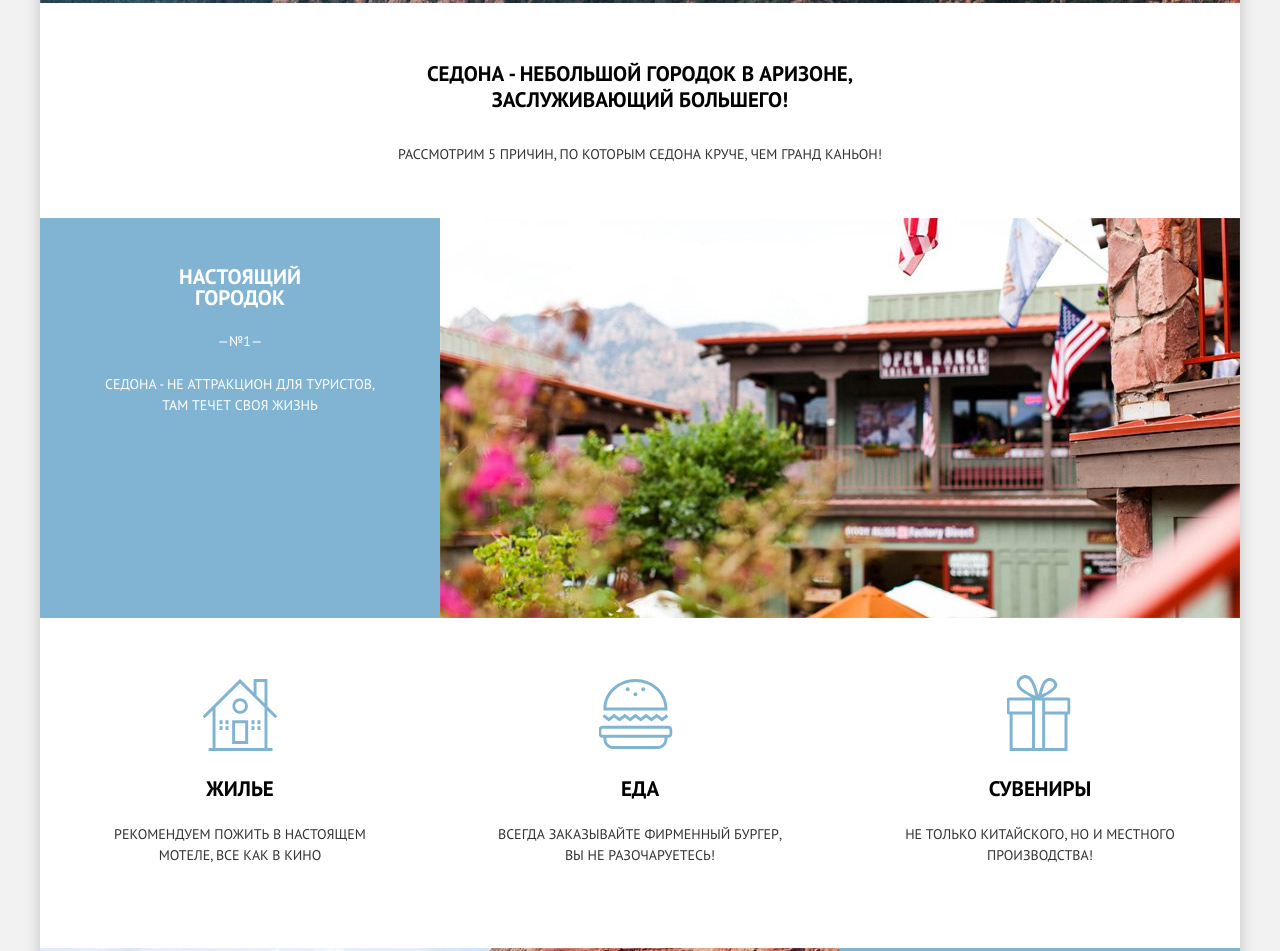
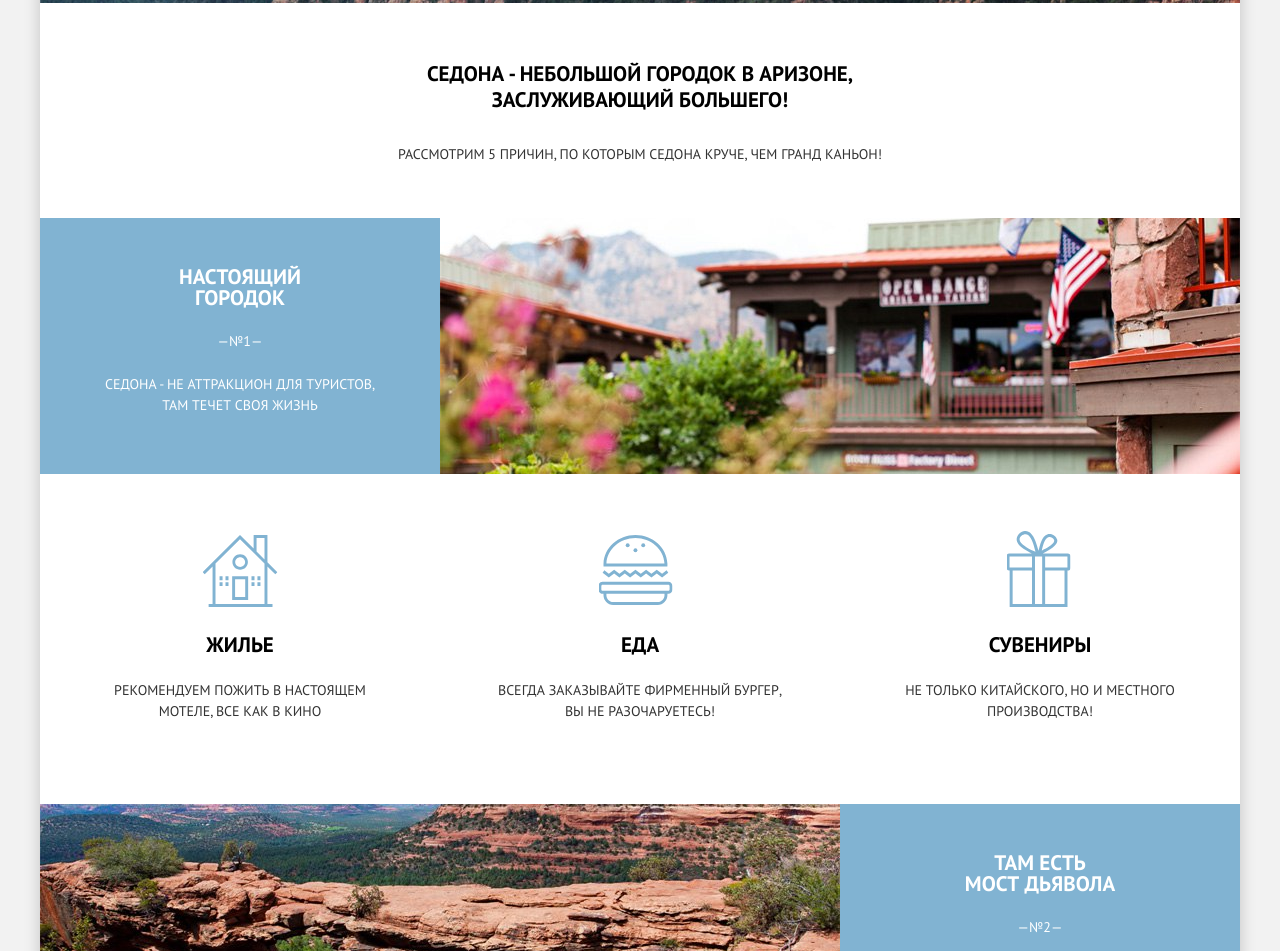
Before and after one commit to unilopa/463595-sedona, a website: page index.html in a window 1280 px wide. Shown: the part 563-1514 px from the top of the page. Drawn offline with Linux system fonts and the light colour scheme.

Commit message:
(Итоговая проверка) - изменены свойства картинок

```diff
--- a/css/style.css
+++ b/css/style.css
@@ -159,6 +159,7 @@ a {
   flex-wrap: wrap;
   position: relative;
   z-index: 10;
+  background-color: #81b3d2;
 }
 
 .features-item {
@@ -166,14 +167,14 @@ a {
   -webkit-box-sizing: border-box;
   box-sizing: border-box;
   text-align: center;
-  background-color: #81b3d2;
 }
 
 .features-image {
   background-color: #81b3d2;
   width: 66.667%;
   display: flex;
-  align-items: flex-start;
+  align-items: center;
+  height: 256px;
   padding: 0;
   overflow: hidden;
 }
@@ -189,7 +190,7 @@ a {
 }
 
 .features-item-white {
-  background-color: inherit;
+  background-color: #ffffff;
 }
 
 .features-item-gray .features-title {
```
